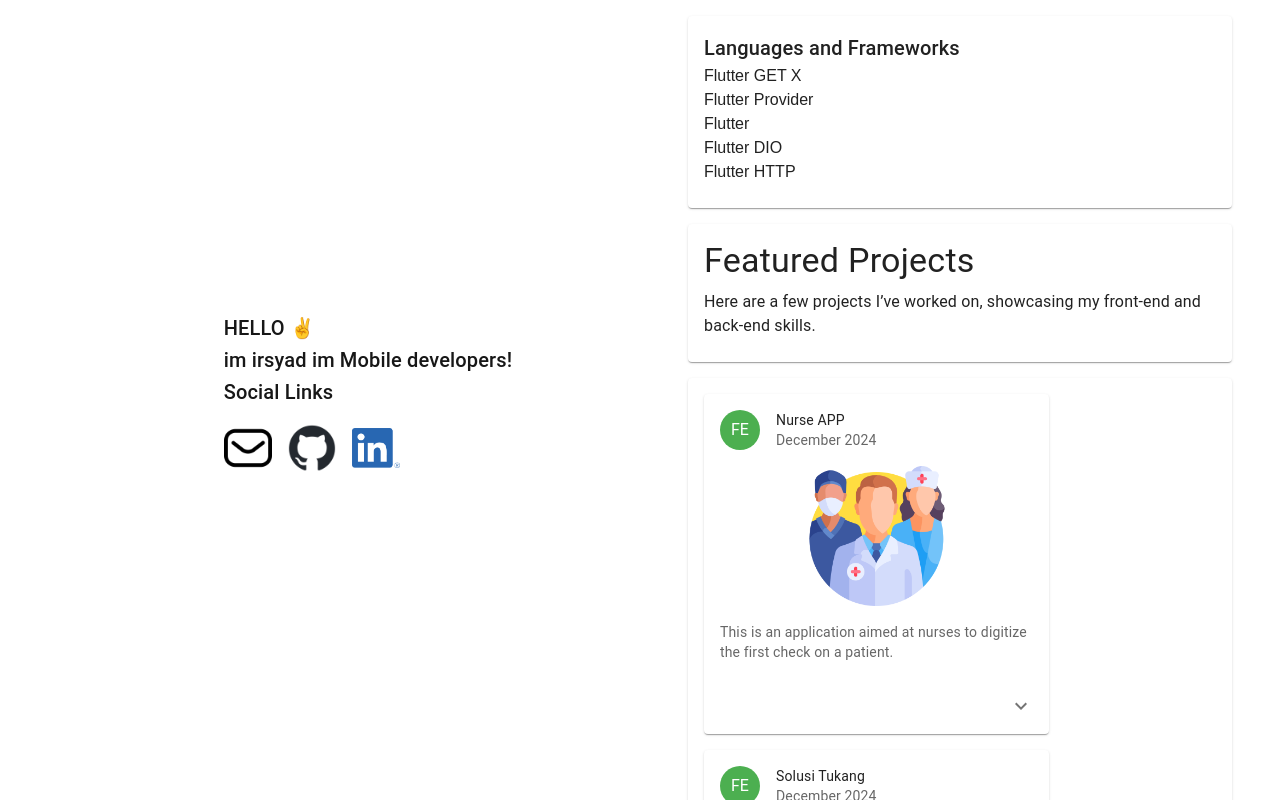
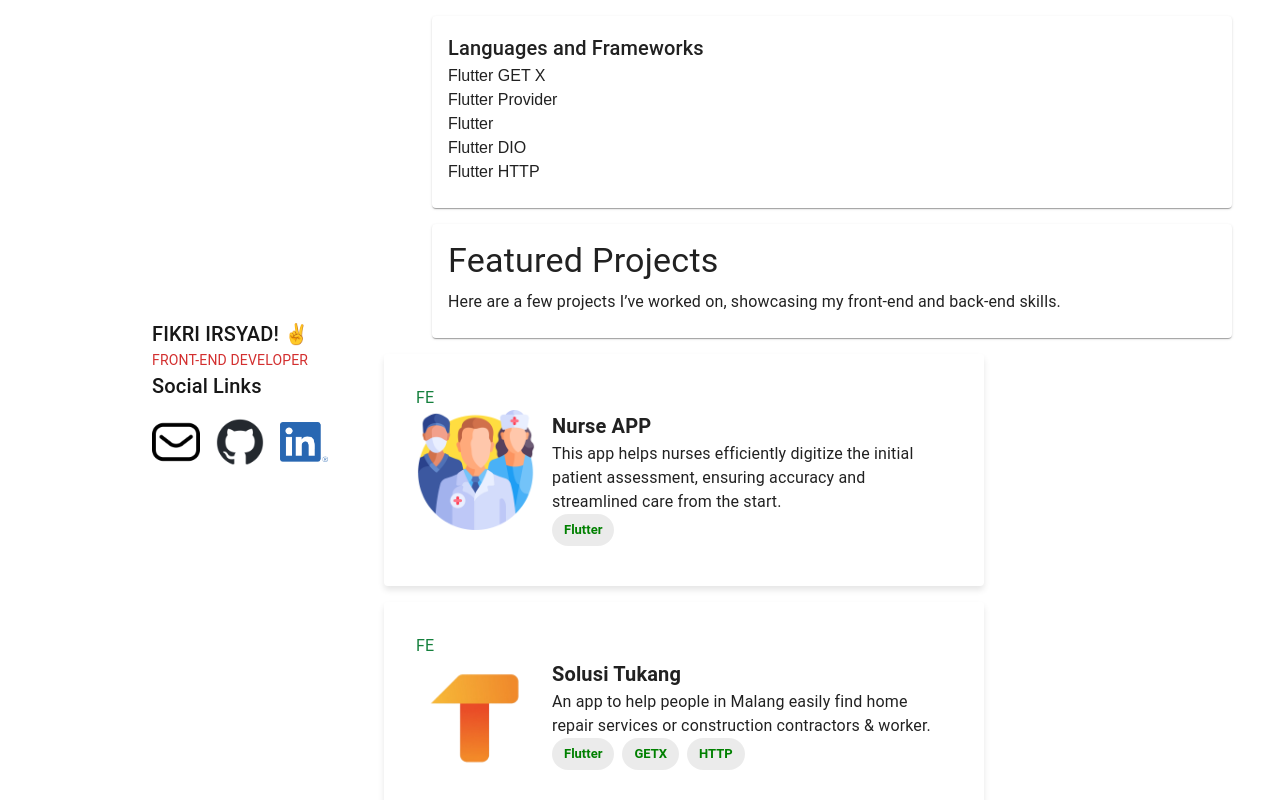
Before and after one commit to Karula-k/Karula-k.github.io, a Next.js app: page / in a window 1280 px wide. Shown: the top 800 px of the page. Built offline with nearby package versions, Linux system fonts and the light colour scheme.

Commit message:
update card slider

```diff
--- /dev/null
+++ b/app/components/ArchlyricCard .tsx
@@ -0,0 +1,81 @@
+import {
+  Box,
+  Card,
+  CardContent,
+  CardMedia,
+  Chip,
+  Typography,
+} from "@mui/material";
+import Link from "next/link";
+import React from "react";
+import { PortfolioCardProps } from "../type/portofolioCardProps";
+
+const ArchlyricCard = ({
+  projectName,
+  projectDescription,
+  image,
+  techStack,
+  liveDemoLink,
+  type,
+}: PortfolioCardProps) => {
+  return (
+    <Link href={liveDemoLink ?? ""} target={liveDemoLink ? "_blank" : ""}>
+      <Card
+        sx={{
+          boxShadow: "0 4px 6px rgba(0, 0, 0, 0.1)",
+          padding: "1rem",
+          maxWidth: "600px",
+          backgroundColor: "transparent",
+          transition: "transform 0.3s ease, background-image 0.3s ease",
+          width: "100%",
+          "&:hover": {
+            transform: "scale(1.05)",
+            backgroundImage: "linear-gradient(to right, #34d399, #93c5fd)",
+          },
+        }}
+      >
+        <CardContent>
+          <Typography className="text-2xl font-cursive text-green-700 mb-4">
+            {type}
+          </Typography>
+          <Box display="flex" flexDirection="row" alignItems="flex-start">
+            <CardMedia
+              component="img"
+              sx={{
+                height: "120px",
+                width: "120px",
+                objectFit: "contain",
+              }}
+              image={image}
+              alt="Project Screenshot"
+            />
+            <Box display="flex" flexDirection="column" ml={2}>
+              <Typography variant="h6" fontWeight={700}>
+                {projectName}
+              </Typography>
+              <Typography>{projectDescription}</Typography>
+              <Box gap={1} display="flex" flexWrap="wrap">
+                {techStack &&
+                  techStack.map((name, index) => (
+                    <Chip
+                      key={index}
+                      label={name}
+                      variant="filled"
+                      sx={{
+                        borderRadius: "16px",
+                        fontWeight: "bold",
+                        color: "green",
+                        backgroundColor: "green.600",
+                      }}
+                    />
+                  ))}
+              </Box>
+            </Box>
+          </Box>
+        </CardContent>
+      </Card>
+    </Link>
+  );
+};
+
+export default ArchlyricCard;
--- a/app/page.tsx
+++ b/app/page.tsx
@@ -8,14 +8,14 @@ import {
   Link,
   Typography,
 } from "@mui/material";
-import CardWithDetail from "./components/CardWithDetail";
 import { PortfolioCardProps } from "./type/portofolioCardProps";
+import ArchlyricCard from "./components/ArchlyricCard ";
 const data: PortfolioCardProps[] = [
   {
     projectName: "Nurse APP",
     projectDate: "December 2024",
     projectDescription:
-      "This is an application aimed at nurses to digitize the first check on a patient.",
+      "This app helps nurses efficiently digitize the initial patient assessment, ensuring accuracy and streamlined care from the start.",
     image: "/images/medical-team.png",
     techStack: ["Flutter"],
     githubLink: null,
@@ -27,7 +27,7 @@ const data: PortfolioCardProps[] = [
     projectName: "Solusi Tukang",
     projectDate: "December 2024",
     projectDescription:
-      "An application to help people around Malang find home repair services.",
+      "An app to help people in Malang easily find home repair services or construction contractors & worker.",
     image: "images/solusi-tukang.png",
     techStack: ["Flutter", "GETX", "HTTP"],
     githubLink: null,
@@ -40,7 +40,7 @@ const data: PortfolioCardProps[] = [
     projectName: "Solusi Tukang Mitra",
     projectDate: "December 2024",
     projectDescription:
-      "An application to help people around Malang find home repair services.",
+      "An app that helps workers in Malang connect with customers in need of home repairs.",
     image: "/images/logo_mitra.png",
     techStack: ["Flutter", "GETX", "DIO"],
     githubLink: null,
@@ -53,9 +53,9 @@ const data: PortfolioCardProps[] = [
     projectName: "Intima",
     projectDate: "December 2024",
     projectDescription:
-      "Application for helping people around Malang find home repair services.",
+      "An app designed to help track employee of PT. Maelo Inti Trans delivery routes and movements, generate detailed reports, and manage item requests, providing a streamlined solution for efficient logistics and operations management.",
     image: "/images/logo_intima.png",
-    techStack: ["Flutter", "GETX"],
+    techStack: ["Flutter", "GETX", "HTTP"],
     githubLink: null,
     liveDemoLink: null,
     isNDA: true,
@@ -67,7 +67,7 @@ const data: PortfolioCardProps[] = [
     projectDescription:
       "Application for helping people around Malang find home repair services.",
     image: "/images/logo_ems.png",
-    techStack: ["Flutter", "GETX"],
+    techStack: ["Flutter", "GETX", "HTTP"],
     githubLink: null,
     liveDemoLink: null,
     isNDA: true,
@@ -111,7 +111,7 @@ export default function Home() {
     <>
       <Box display="flex" height="100vh">
         <Box
-          width="50%"
+          width="30%"
           position="fixed"
           display="flex"
           className="mx-12"
@@ -120,9 +120,9 @@ export default function Home() {
           height="100vh"
         >
           <Box alignItems="center" justifyContent="center">
-            <Typography variant="h6">HELLO ✌️</Typography>
-            <Typography variant="h6">
-              im irsyad im Mobile developers!
+            <Typography variant="h6">FIKRI IRSYAD! ✌️</Typography>
+            <Typography variant="body2" color="error">
+              FRONT-END DEVELOPER
             </Typography>
 
             <Typography variant="h6">Social Links</Typography>
@@ -172,7 +172,7 @@ export default function Home() {
             </Grid2>
           </Box>
         </Box>
-        <Box width="50%" sx={{ marginLeft: "50%" }}>
+        <Box width="70%" sx={{ marginLeft: "30%" }}>
           <Card className="mx-12 my-4">
             <CardContent>
               <Typography variant="h6">Languages and Frameworks</Typography>
@@ -185,21 +185,18 @@ export default function Home() {
               </ul>
             </CardContent>
           </Card>
-
-          {/* Featured Projects Section */}
           <PortfolioHeader
             title="Featured Projects"
             subtitle="Here are a few projects I’ve worked on, showcasing my front-end and back-end skills."
           />
-          <Card className="mx-12 my-4">
-            <CardContent>
+
           <Grid2 container spacing={2}>
             {data.length === 0 ? (
               <Typography>No projects available</Typography>
             ) : (
               data.map((project, index) => (
                 <Grid2 key={index}>
-                      <CardWithDetail
+                  <ArchlyricCard
                     projectName={project.projectName}
                     projectDate={project.projectDate}
                     projectDescription={project.projectDescription}
@@ -214,8 +211,6 @@ export default function Home() {
               ))
             )}
           </Grid2>
-            </CardContent>
-          </Card>
         </Box>
       </Box>
     </>
--- a/app/type/portofolioCardProps.ts
+++ b/app/type/portofolioCardProps.ts
@@ -7,5 +7,5 @@ export interface PortfolioCardProps {
   githubLink: string | null;
   liveDemoLink: string | null;
   isNDA?: boolean;
-  type: "FE" | "BE" | "ML";
+  type: string;
 }
```
Lines whose indentation alone changed are shown as unchanged.
